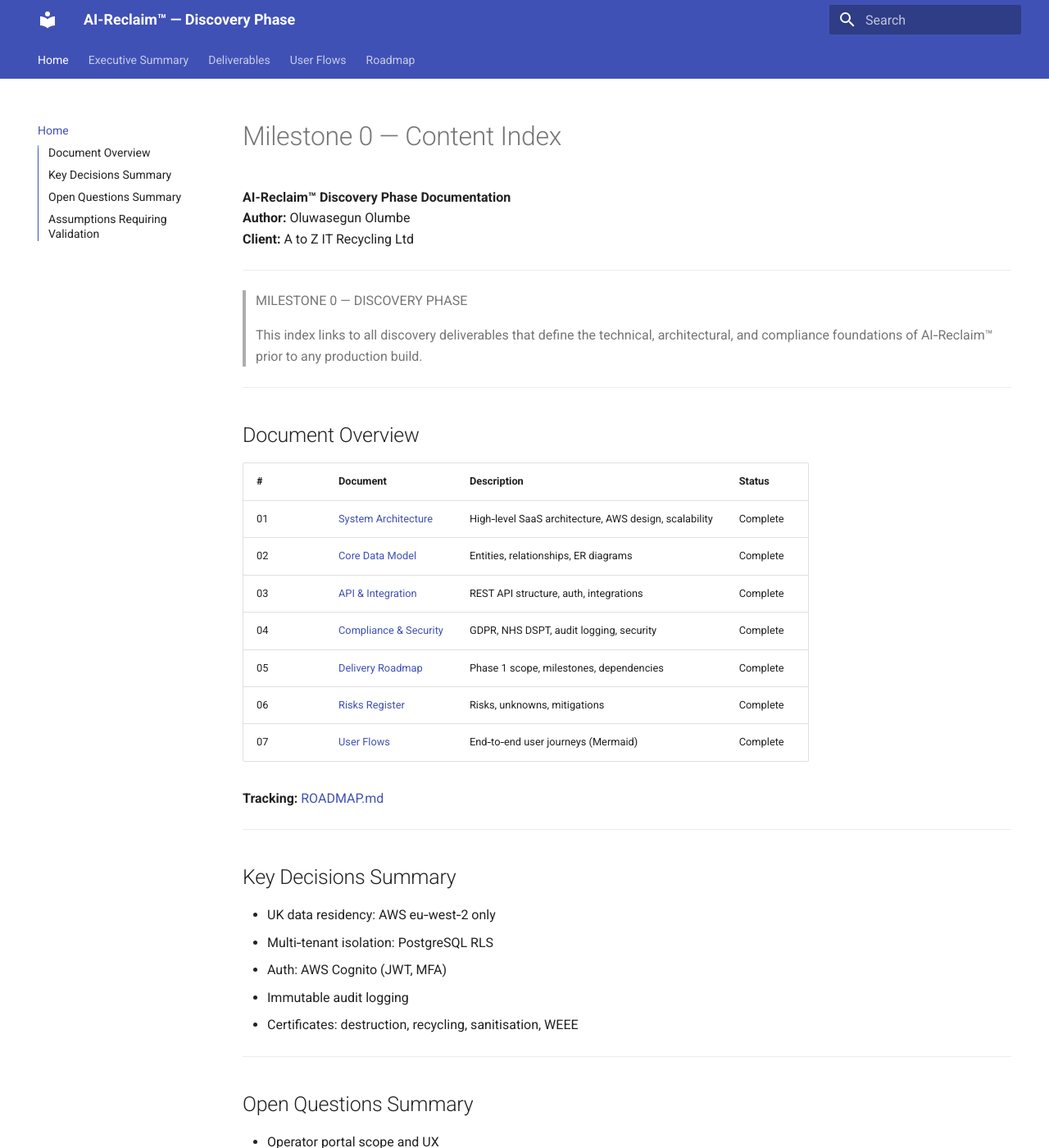
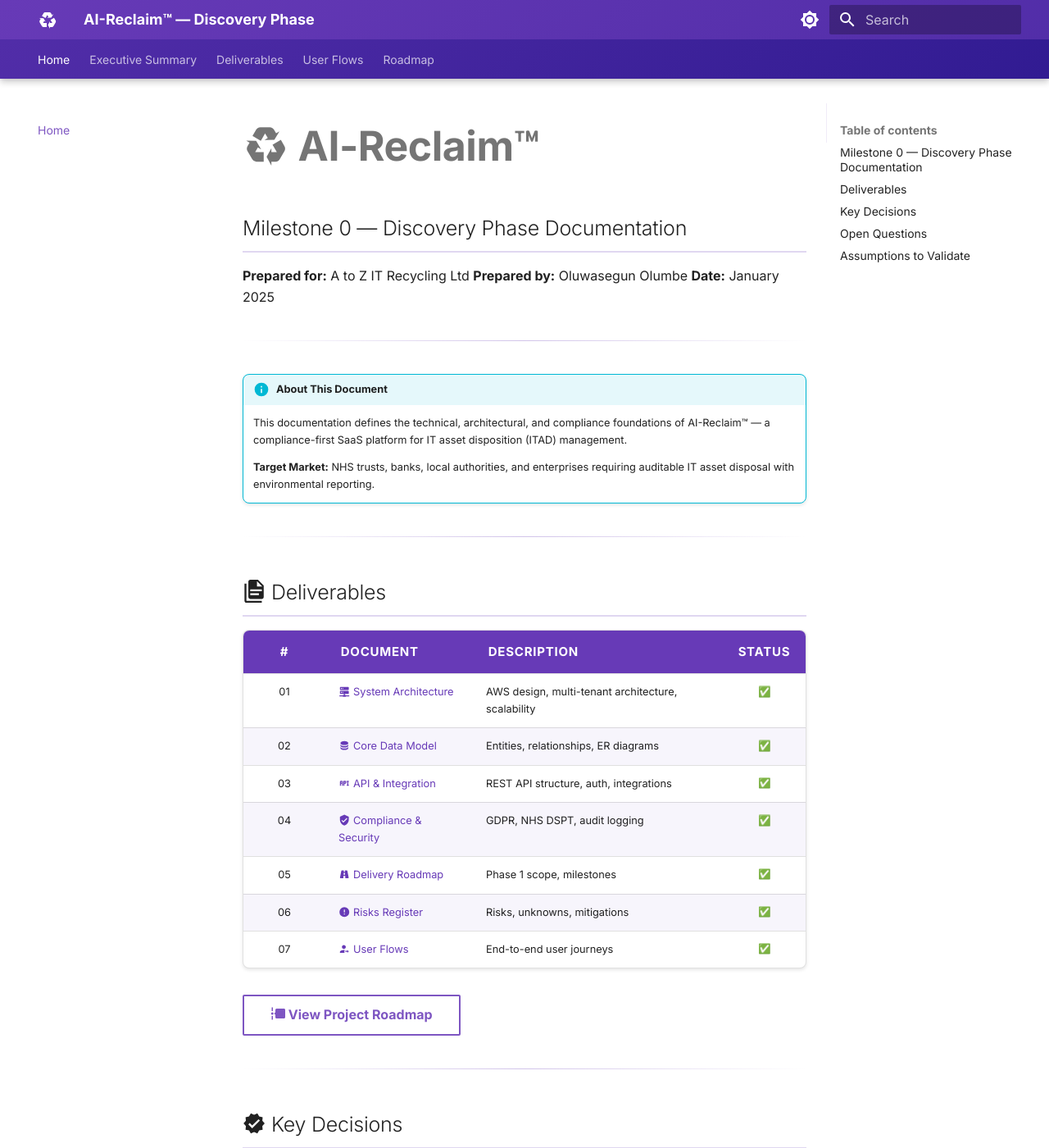
Before and after one commit to nugehs/ai-reclaim-m0, an MkDocs documentation site: the page built from docs/index.md, in a window 1280 px wide and 1400 px high. Shown: the whole window at 82% size. Built offline with MkDocs 1.6.1 and Material for MkDocs 9.7.7, drawn with Linux system fonts in a browser that asks for light colours; emoji names are drawn with the system emoji font; some of the changed text lies outside the part shown.

Commit message:
docs: format

```diff
--- a/docs/index.md
+++ b/docs/index.md
@@ -1,54 +1,91 @@
-# Milestone 0 — Content Index
+# :material-recycle: AI-Reclaim™
 
-**AI-Reclaim™ Discovery Phase Documentation**
-**Author:** Oluwasegun Olumbe
-**Client:** A to Z IT Recycling Ltd
+## Milestone 0 — Discovery Phase Documentation
+
+**Prepared for:** A to Z IT Recycling Ltd
+**Prepared by:** Oluwasegun Olumbe
+**Date:** January 2025
 
 ---
 
-> MILESTONE 0 — DISCOVERY PHASE
->
-> This index links to all discovery deliverables that define the technical, architectural, and compliance foundations of AI‑Reclaim™ prior to any production build.
+!!! info "About This Document"
+    This documentation defines the technical, architectural, and compliance foundations of AI-Reclaim™ — a compliance-first SaaS platform for IT asset disposition (ITAD) management.
+
+    **Target Market:** NHS trusts, banks, local authorities, and enterprises requiring auditable IT asset disposal with environmental reporting.
 
 ---
 
-## Document Overview
+## :material-file-document-multiple: Deliverables
 
-| #   | Document                                                    | Description                                           | Status   |
-| --- | ----------------------------------------------------------- | ----------------------------------------------------- | -------- |
-| 01  | [System Architecture](./01-system-architecture/README.md)   | High‑level SaaS architecture, AWS design, scalability | Complete |
-| 02  | [Core Data Model](./02-data-model/README.md)                | Entities, relationships, ER diagrams                  | Complete |
-| 03  | [API & Integration](./03-api-integration/README.md)         | REST API structure, auth, integrations                | Complete |
-| 04  | [Compliance & Security](./04-compliance-security/README.md) | GDPR, NHS DSPT, audit logging, security               | Complete |
-| 05  | [Delivery Roadmap](./05-delivery-roadmap/README.md)         | Phase 1 scope, milestones, dependencies               | Complete |
-| 06  | [Risks Register](./06-risks-register/README.md)             | Risks, unknowns, mitigations                          | Complete |
-| 07  | [User Flows](./USER-FLOWS.md)                               | End‑to‑end user journeys (Mermaid)                    | Complete |
+| # | Document | Description | Status |
+|:-:|----------|-------------|:------:|
+| 01 | [:material-server-network: System Architecture](./01-system-architecture/README.md) | AWS design, multi-tenant architecture, scalability | :white_check_mark: |
+| 02 | [:material-database: Core Data Model](./02-data-model/README.md) | Entities, relationships, ER diagrams | :white_check_mark: |
+| 03 | [:material-api: API & Integration](./03-api-integration/README.md) | REST API structure, auth, integrations | :white_check_mark: |
+| 04 | [:material-shield-check: Compliance & Security](./04-compliance-security/README.md) | GDPR, NHS DSPT, audit logging | :white_check_mark: |
+| 05 | [:material-road-variant: Delivery Roadmap](./05-delivery-roadmap/README.md) | Phase 1 scope, milestones | :white_check_mark: |
+| 06 | [:material-alert-circle: Risks Register](./06-risks-register/README.md) | Risks, unknowns, mitigations | :white_check_mark: |
+| 07 | [:material-account-arrow-right: User Flows](./USER-FLOWS.md) | End-to-end user journeys | :white_check_mark: |
 
-**Tracking:** [ROADMAP.md](./ROADMAP.md)
+[:material-timeline: View Project Roadmap](./ROADMAP.md){ .md-button }
 
 ---
 
-## Key Decisions Summary
+## :material-check-decagram: Key Decisions
 
-- UK data residency: AWS eu‑west‑2 only
-- Multi‑tenant isolation: PostgreSQL RLS
-- Auth: AWS Cognito (JWT, MFA)
-- Immutable audit logging
-- Certificates: destruction, recycling, sanitisation, WEEE
+!!! success "Architecture Decisions"
+    - **Cloud Provider:** AWS (eu-west-2 London) — UK data residency
+    - **Database:** PostgreSQL with Row-Level Security — multi-tenant isolation
+    - **Containers:** Docker Hardened Images — near-zero CVE posture
+    - **Authentication:** AWS Cognito — managed MFA, JWT tokens
+    - **AI:** AWS Rekognition — image-based asset identification
 
 ---
 
-## Open Questions Summary
+## :material-help-circle: Open Questions
 
-- Operator portal scope and UX
-- ISO 27001 requirement timing
-- Certificate retention periods
-- AI identification accuracy thresholds
+!!! question "Requiring Resolution"
+    - [ ] Operator portal scope and UX requirements
+    - [ ] ISO 27001 certification timing
+    - [ ] Certificate retention periods (legal review)
+    - [ ] AI identification accuracy thresholds
 
 ---
 
-## Assumptions Requiring Validation
+## :material-clipboard-check: Assumptions to Validate
 
-- Pilot client available for UAT
-- Standard certificate templates are acceptable
-- English‑only UI for UK launch
+!!! warning "Before Phase 1"
+    - [ ] Pilot client available for UAT
+    - [ ] Standard certificate templates are acceptable
+    - [ ] English-only UI sufficient for UK launch
+    - [ ] AWS Rekognition accuracy meets requirements
+
+---
+
+<div class="grid cards" markdown>
+
+-   :material-certificate:{ .lg .middle } **Compliance Ready**
+
+    ---
+
+    Designed for GDPR, NHS DSPT, ISO 27001, and Cyber Essentials Plus
+
+-   :material-cloud-check:{ .lg .middle } **UK Data Residency**
+
+    ---
+
+    All data stored and processed in AWS eu-west-2 (London)
+
+-   :material-lock:{ .lg .middle } **Security First**
+
+    ---
+
+    Immutable audit logs, MFA, defence-in-depth architecture
+
+-   :material-leaf:{ .lg .middle } **ESG Reporting**
+
+    ---
+
+    CO₂ avoided, landfill diverted, environmental impact tracking
+
+</div>
--- /dev/null
+++ b/docs/stylesheets/extra.css
@@ -0,0 +1,148 @@
+/* AI-Reclaim Custom Styles */
+
+/* Header styling */
+.md-header {
+  background: linear-gradient(135deg, #673ab7 0%, #512da8 100%);
+}
+
+/* Hero section for home page */
+.md-content h1:first-of-type {
+  font-size: 2.5rem;
+  font-weight: 700;
+  margin-bottom: 1.5rem;
+}
+
+/* Improved table styling */
+.md-typeset table:not([class]) {
+  border-radius: 8px;
+  overflow: hidden;
+  box-shadow: 0 2px 4px rgba(0,0,0,0.1);
+}
+
+.md-typeset table:not([class]) th {
+  background-color: #673ab7;
+  color: white;
+  font-weight: 600;
+  text-transform: uppercase;
+  font-size: 0.75rem;
+  letter-spacing: 0.05em;
+}
+
+.md-typeset table:not([class]) tr:nth-child(even) {
+  background-color: rgba(103, 58, 183, 0.05);
+}
+
+.md-typeset table:not([class]) tr:hover {
+  background-color: rgba(103, 58, 183, 0.1);
+}
+
+/* Status badges */
+.md-typeset table td:last-child {
+  white-space: nowrap;
+}
+
+/* Admonition styling */
+.md-typeset .admonition,
+.md-typeset details {
+  border-radius: 8px;
+  box-shadow: 0 2px 4px rgba(0,0,0,0.1);
+}
+
+/* Code blocks */
+.md-typeset pre {
+  border-radius: 8px;
+}
+
+/* Mermaid diagrams */
+.mermaid {
+  background: white;
+  padding: 1rem;
+  border-radius: 8px;
+  box-shadow: 0 2px 8px rgba(0,0,0,0.1);
+  margin: 1.5rem 0;
+}
+
+[data-md-color-scheme="slate"] .mermaid {
+  background: #2d2d2d;
+}
+
+/* Navigation tabs */
+.md-tabs {
+  background: linear-gradient(135deg, #512da8 0%, #311b92 100%);
+}
+
+/* Footer */
+.md-footer {
+  background: #1a1a2e;
+}
+
+/* Blockquotes (milestone callout) */
+.md-typeset blockquote {
+  border-left: 4px solid #673ab7;
+  background: linear-gradient(135deg, rgba(103, 58, 183, 0.1) 0%, rgba(103, 58, 183, 0.05) 100%);
+  border-radius: 0 8px 8px 0;
+  padding: 1rem 1.5rem;
+}
+
+/* Links */
+.md-typeset a {
+  color: #673ab7;
+}
+
+.md-typeset a:hover {
+  color: #512da8;
+}
+
+/* Content max width */
+.md-content {
+  max-width: 1200px;
+}
+
+/* Better heading spacing */
+.md-typeset h2 {
+  margin-top: 2.5rem;
+  padding-bottom: 0.5rem;
+  border-bottom: 2px solid rgba(103, 58, 183, 0.2);
+}
+
+.md-typeset h3 {
+  margin-top: 1.5rem;
+  color: #512da8;
+}
+
+/* Card-like sections */
+.md-typeset hr {
+  margin: 2rem 0;
+  border: none;
+  height: 1px;
+  background: linear-gradient(90deg, transparent, rgba(103, 58, 183, 0.3), transparent);
+}
+
+/* Status indicators */
+.md-typeset strong:contains("Complete") {
+  color: #4caf50;
+}
+
+/* TOC styling */
+.md-sidebar--secondary {
+  border-left: 1px solid rgba(103, 58, 183, 0.1);
+}
+
+/* Search */
+.md-search__input {
+  border-radius: 8px;
+}
+
+/* Print styles */
+@media print {
+  .md-header,
+  .md-tabs,
+  .md-sidebar,
+  .md-footer {
+    display: none;
+  }
+
+  .md-content {
+    max-width: 100%;
+  }
+}
--- a/mkdocs.yml
+++ b/mkdocs.yml
@@ -11,14 +11,48 @@
 theme:
   name: material
   palette:
-    primary: indigo
-    accent: teal
+    # Light mode
+    - media: "(prefers-color-scheme: light)"
+      scheme: default
+      primary: deep purple
+      accent: teal
+      toggle:
+        icon: material/brightness-7
+        name: Switch to dark mode
+    # Dark mode
+    - media: "(prefers-color-scheme: dark)"
+      scheme: slate
+      primary: deep purple
+      accent: teal
+      toggle:
+        icon: material/brightness-4
+        name: Switch to light mode
+  font:
+    text: Inter
+    code: JetBrains Mono
+  icon:
+    logo: material/recycle
   features:
     - navigation.tabs
+    - navigation.tabs.sticky
     - navigation.sections
     - navigation.expand
-    - toc.integrate
+    - navigation.top
+    - navigation.footer
+    - toc.follow
+    - search.suggest
     - search.highlight
+    - content.tabs.link
+    - content.code.copy
+
+extra:
+  generator: false
+  social:
+    - icon: fontawesome/brands/github
+      link: https://github.com/nugehs/ai-reclaim-m0
+
+extra_css:
+  - stylesheets/extra.css
 
 markdown_extensions:
   - tables
@@ -27,11 +61,27 @@
         - name: mermaid
           class: mermaid
           format: !!python/name:mermaid2.fence_mermaid
-  - pymdownx.tabbed
+  - pymdownx.tabbed:
+      alternate_style: true
+  - pymdownx.highlight:
+      anchor_linenums: true
+      line_spans: __span
+      pygments_lang_class: true
+  - pymdownx.inlinehilite
+  - pymdownx.snippets
   - admonition
   - pymdownx.details
   - attr_list
   - md_in_html
+  - pymdownx.emoji:
+      emoji_index: !!python/name:material.extensions.emoji.twemoji
+      emoji_generator: !!python/name:material.extensions.emoji.to_svg
+  - pymdownx.tasklist:
+      custom_checkbox: true
+  - pymdownx.mark
+  - def_list
+  - toc:
+      permalink: true
 
 nav:
   - Home: index.md
@@ -46,4 +96,4 @@
   - User Flows: USER-FLOWS.md
   - Roadmap: ROADMAP.md
 
-copyright: "&copy; A to Z IT Recycling Ltd. All rights reserved."
+copyright: "&copy; 2025 A to Z IT Recycling Ltd. All rights reserved."
```
